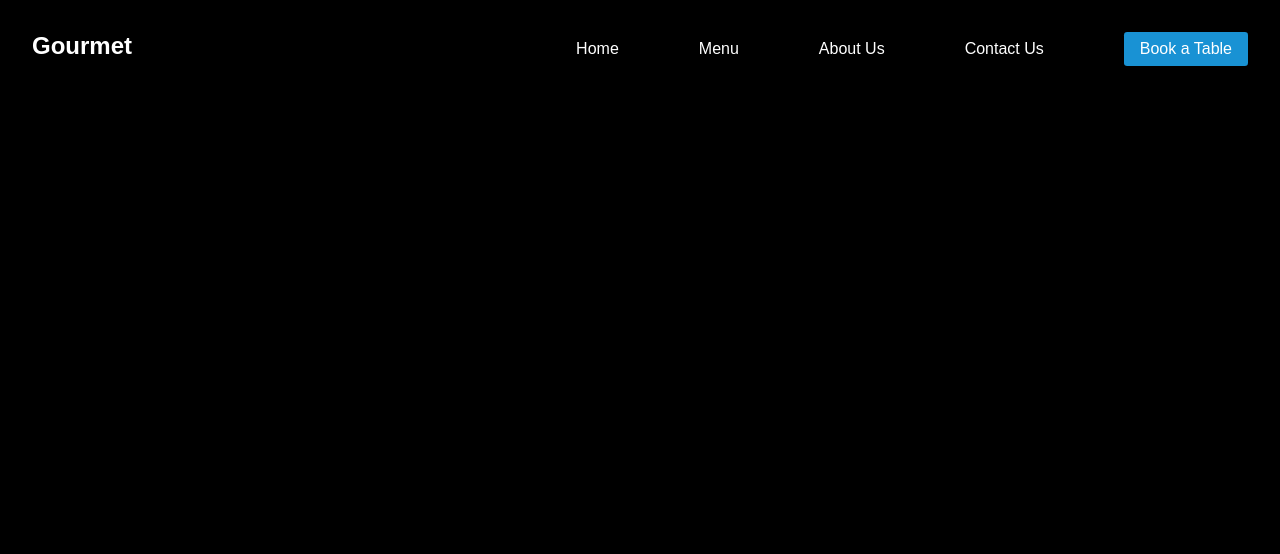
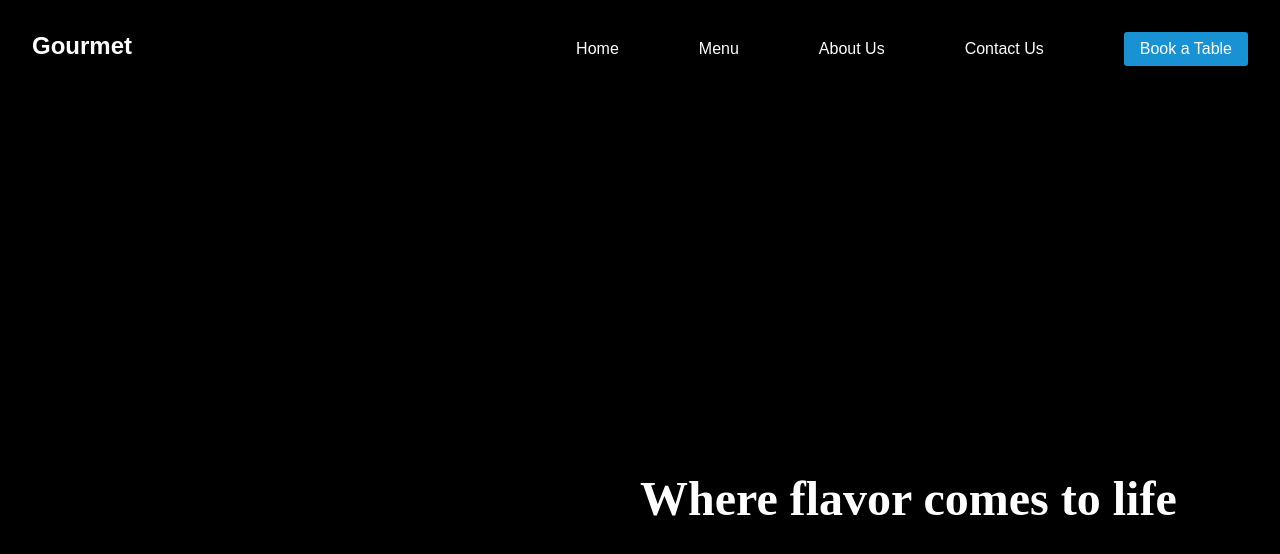
Before and after one commit to Teshager21/restaurant, a website built with webpack: page src/index.html in a window 1280 px wide. Built offline with nearby package versions, Linux system fonts and the light colour scheme; files whose address does not match are found by name.

Commit message:
add a home page component js file

```diff
--- /dev/null
+++ b/src/Home.js
@@ -0,0 +1,11 @@
+
+const content=document.getElementById('content');
+const home= document.createElement('div');
+const banner= document.createElement('div');
+banner.textContent=("Where flavor comes to life");
+banner.classList.add('text-white','banner');
+
+home.appendChild(banner);
+home.classList.add('home')
+
+export default home;
--- a/src/index.js
+++ b/src/index.js
@@ -1,5 +1,6 @@
 import './style.css'
 import nav from './Nav';
+import home from './Home'
 // import home from './assets/home.jpg'
 // import hero from './assets/hero.jpg'
 console.log("hello webpack")
@@ -7,6 +8,7 @@ console.log("hello webpack")
 const content= document.querySelector('#content');
 
 content.appendChild(nav)
+content.appendChild(home);
 
 // console.log(nav)
 // const title= document.createElement('h1')
--- a/src/style.css
+++ b/src/style.css
@@ -53,6 +53,20 @@ body{
     font-family: sans-serif;
 }
 
-#content {
+.banner {
+    /* border:1px solid white; */
+    /* background-color: rgba(255,255,255,0.1); */
+    font-size: 3rem;
+    font-weight: bolder;
+    /* padding:2rem; */
+    width: 50%;
 
 }
+
+.home{
+    /* background-color: rgba(0,0,0,0.5);   */
+    display: flex;
+    align-items: center;
+    justify-content: end;
+    height: 100vh;
+}
```
